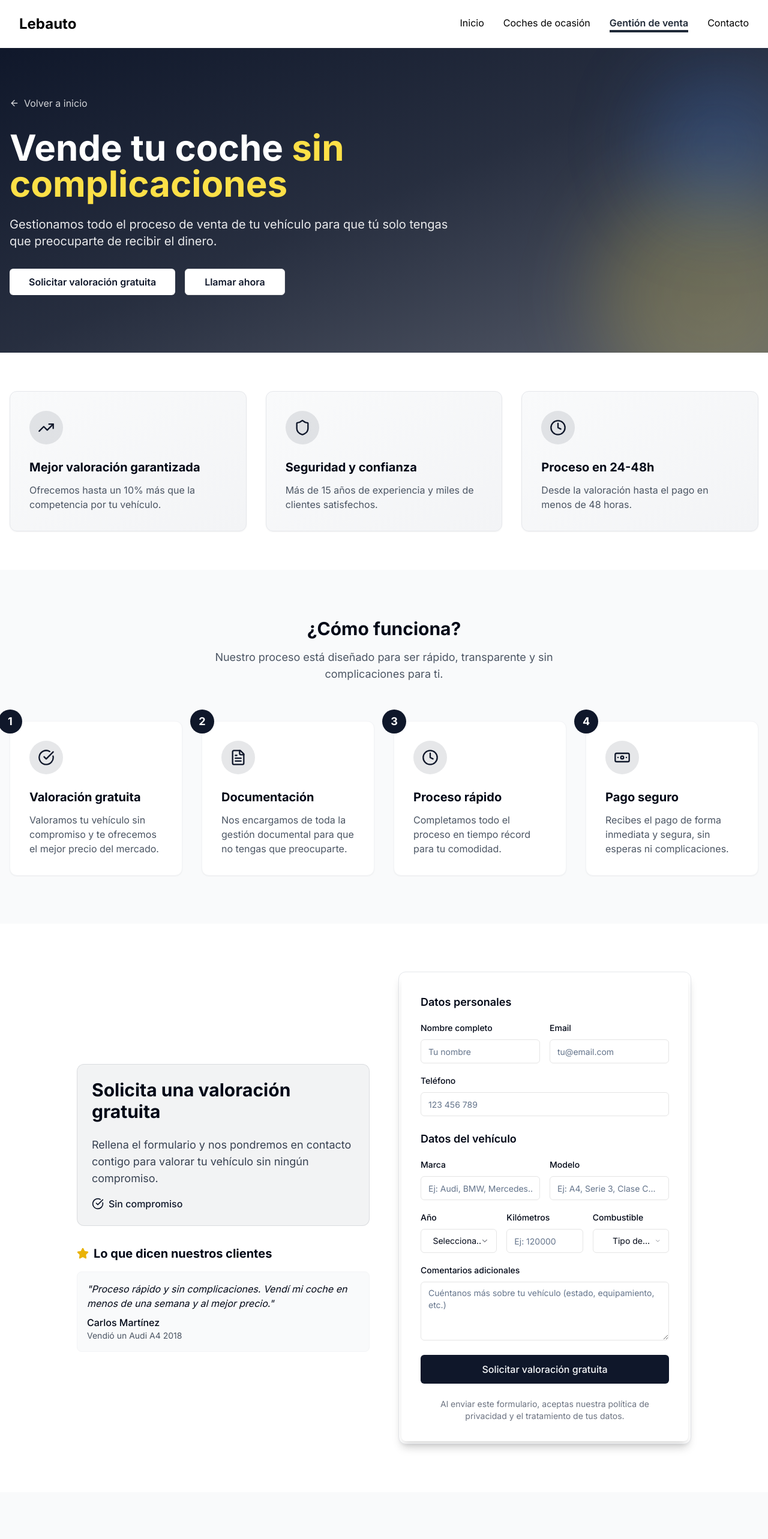
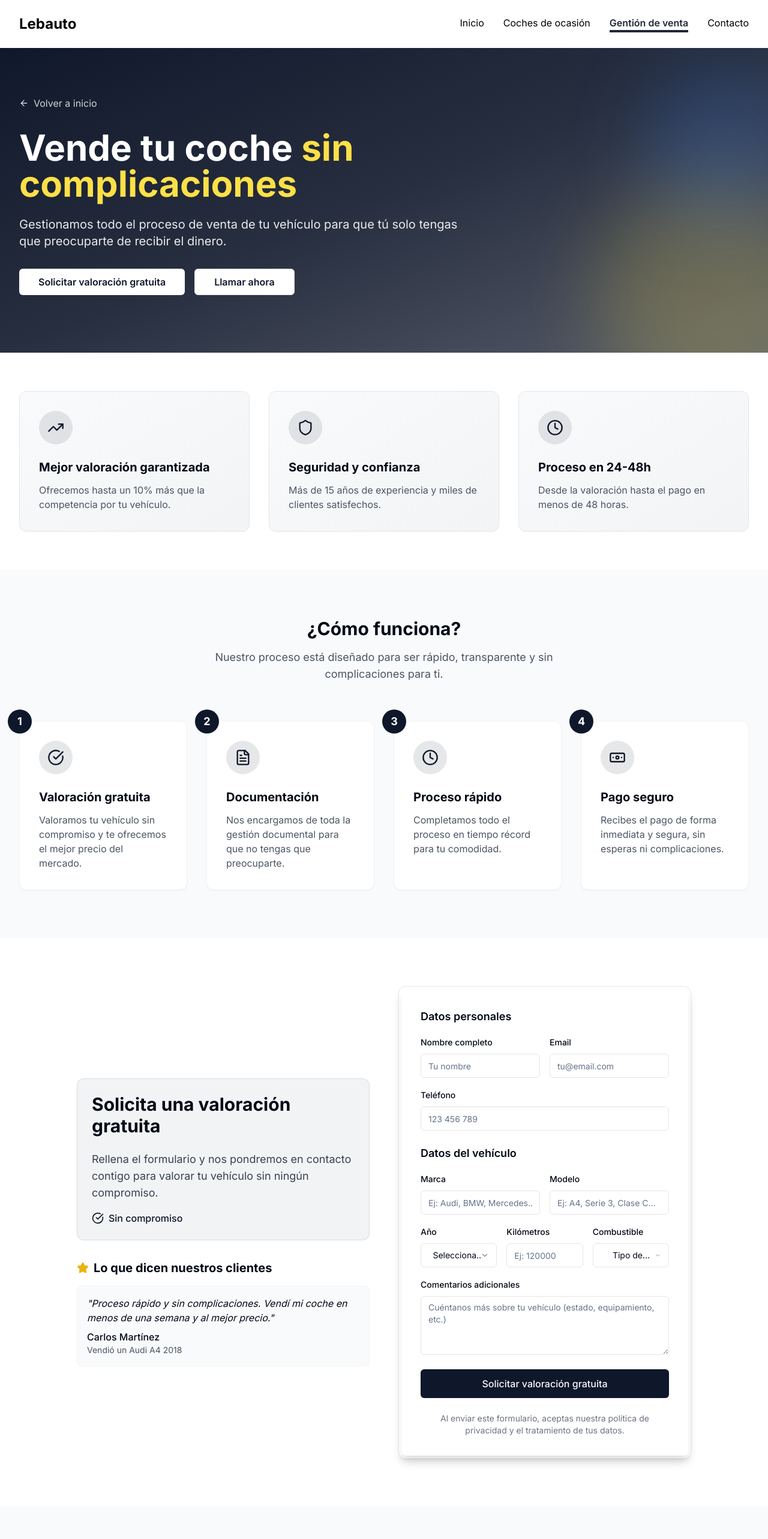
Before and after one commit to jonanoguerales/Motor-lite, a Next.js app: page /gestion-de-venta in a window 1280 px wide. Shown: the top 2566 px of the page at 60% size. Built offline with nearby package versions, Linux system fonts and the light colour scheme; a web font is replaced by a local one.

Commit message:
eliminación de clase para mejor vista

```diff
--- a/app/gestion-de-venta/page.tsx
+++ b/app/gestion-de-venta/page.tsx
@@ -88,7 +88,7 @@ export default function SellCarPage() {
     <main className="min-h-screen bg-background scroll-smooth">
       <section className="relative mt-16 py-24 bg-gradient-to-br from-primary via-primary/90 to-primary/70 text-white overflow-hidden">
         <div className="absolute inset-0 bg-grid-white/[0.05] bg-[length:20px_20px]"></div>
-        <div className="container mx-auto px-4 relative z-10">
+        <div className="container mx-auto relative z-10">
           <Link href="/" className="inline-flex items-center text-white/80 hover:text-white mb-8">
             <ArrowLeft className="mr-2 h-4 w-4" />
             Volver a inicio
@@ -123,7 +123,7 @@ export default function SellCarPage() {
       </section>
 
       <section className="py-16 bg-white">
-        <div className="container mx-auto px-4">
+        <div className="container mx-auto">
           <div className="grid md:grid-cols-3 gap-8">
             {benefits.map((benefit, index) => (
               <div
@@ -142,7 +142,7 @@ export default function SellCarPage() {
       </section>
 
       <section className="py-20 bg-gray-50">
-        <div className="container mx-auto px-4">
+        <div className="container mx-auto">
           <div className="text-center max-w-2xl mx-auto mb-16">
             <h2 className="text-3xl font-bold mb-4">¿Cómo funciona?</h2>
             <p className="text-lg text-gray-600">
@@ -171,7 +171,7 @@ export default function SellCarPage() {
       </section>
 
       <section id="formulario" className="py-20 bg-white">
-        <div className="container mx-auto px-4">
+        <div className="container mx-auto">
           <div className="max-w-5xl mx-auto">
             <div className="grid md:grid-cols-2 gap-12 items-center">
               <div>
@@ -211,7 +211,7 @@ export default function SellCarPage() {
       </section>
 
       <section className="py-20 bg-gray-50">
-        <div className="container mx-auto px-4">
+        <div className="container mx-auto">
           <div className="max-w-3xl mx-auto">
             <h2 className="text-3xl font-bold text-center mb-12">Preguntas frecuentes</h2>
 
@@ -254,7 +254,7 @@ export default function SellCarPage() {
       </section>
 
       <section className="py-20 bg-gradient-to-br from-primary to-primary/80 text-white">
-        <div className="container mx-auto px-4 text-center relative z-10">
+        <div className="container mx-auto text-center relative z-10">
           <div className="max-w-2xl mx-auto">
             <h2 className="text-3xl font-bold mb-6">¿Listo para vender tu coche?</h2>
             <p className="text-xl mb-8">
```
